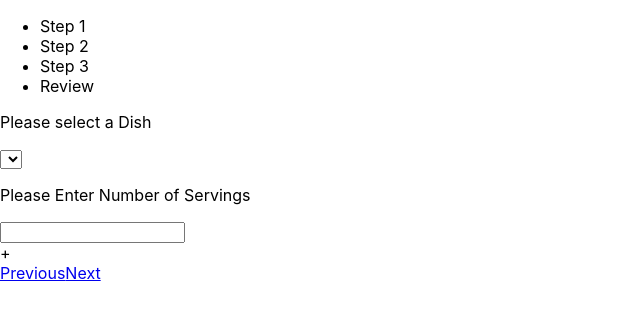
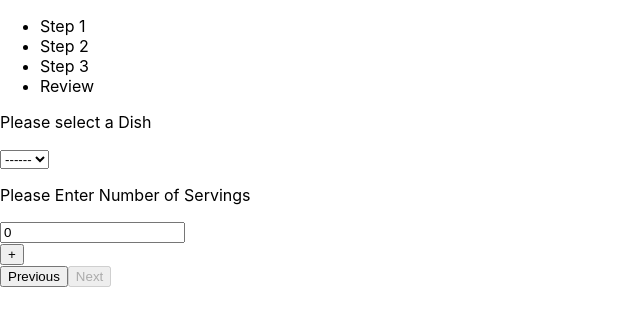
Before and after one commit to nyjacson/simpleForm, a React (Create React App) app: page /step3 in a window 1280 px wide. Shown: the top 326 px of the page, without its empty margins (0-640 px from the left). Built offline with nearby package versions, Linux system fonts and the light colour scheme.

Commit message:
update logic

```diff
--- a/src/actions/userInputAction.js
+++ b/src/actions/userInputAction.js
@@ -20,3 +20,16 @@ export function updateUserInput3(step3Input) {
     data: step3Input
   }
 }
+
+export const submitAction = () => {
+  return (dispatch, getState) => {
+    const state = getState();
+    const submitData = {
+      meal: state.userInput.selectedMeal,
+      numberOfPeople: state.userInput.numberOfPeople,
+      restaurant: state.userInput.restaurant,
+      dishes: state.userInput.order
+    }
+    console.log('submit Data:', JSON.stringify(submitData))
+  }
+}
--- a/src/components/Step1Page.js
+++ b/src/components/Step1Page.js
@@ -1,12 +1,13 @@
 import React, { Component } from 'react';
 import Stepper from './common/Stepper';
+import Button from './common/Button';
 import { Link } from 'react-router-dom'
 
 export default class Step1Page extends Component {
   constructor(props) {
     super(props);
     this.state = {
-      selectedMeal: props.userInput.selectedMeal || "breakfast",
+      selectedMeal: props.userInput.selectedMeal || "",
       numberOfPeople: props.userInput.numberOfPeople || 0
     };
   }
@@ -38,7 +39,8 @@ export default class Step1Page extends Component {
           <Stepper step={1} />
         </div>
         <p>Please select a meal</p>
-        <select name="meal" id="meal" onChange={this.onChangeSelect} defaultValue={this.state.selectedMeal}>
+        <select name="meal" id="meal" onChange={this.onChangeSelect} defaultValue={this.state.selectedMeal || "default"}>
+          <option value="default" disabled hidden>------</option>
           <option value="breakfast">Breakfast</option>
           <option value="lunch">Lunch</option>
           <option value="dinner">Dinner</option>
@@ -46,7 +48,7 @@ export default class Step1Page extends Component {
         <p>Please Enter Number of Table</p>
         <input type="number" onChange={this.onChangeInput} value={this.state.numberOfPeople} />
         <div>
-          <Link to='step2' onClick={this.onClickNext}>Next</Link>
+          <Link to='step2' onClick={this.onClickNext}><Button label="Next" isDisabled={!this.state.numberOfPeople || !this.state.selectedMeal}/></Link>
         </div>
       </div>
     );
--- a/src/components/Step2Page.js
+++ b/src/components/Step2Page.js
@@ -1,5 +1,6 @@
 import React, { Component } from 'react';
 import Stepper from './common/Stepper';
+import Button from './common/Button';
 import { Link } from 'react-router-dom'
 
 export default class Step2Page extends Component {
@@ -31,12 +32,12 @@ export default class Step2Page extends Component {
         </div>
         <p>Please select a Restaurant</p>
         <select name="restaurant" id="restaurant" onChange={this.onChangeSelect}>
-          <option selected disabled hidden>Choose here</option>
+          <option selected disabled hidden>------</option>
           {options}
         </select>
         <div>
-          <Link to='/'>Previous</Link>
-          <Link to='step3' onClick={this.onClickNext}>Next</Link>
+          <Link to='/'><Button label="Previous"/></Link>
+          <Link to='step3' onClick={this.onClickNext}><Button label="Next" isDisabled={!this.state.selectedRestaurant}/></Link>
         </div>
       </div>
     );
--- a/src/components/Step3Page.js
+++ b/src/components/Step3Page.js
@@ -1,54 +1,83 @@
 import React, { Component } from 'react';
 import Stepper from './common/Stepper';
+import Button from './common/Button';
 import { Link } from 'react-router-dom'
 
 export default class Step3Page extends Component {
   constructor(props) {
     super(props);
     this.state = {
-      // dishesList: props.dishesList || [],
-      order: [
+      order: props.order || [
         {
           numberOfServings: props.numberOfServings || 0,
           selectedDish: props.selectedDish || '',
         }
       ],
-      sectionCount: 1
+      sectionCount: props.sectionCount || 1,
+      isDisabled: true
     };
   }
 
-  onChangeInput = e => {
+  checkIsDisabled = () => {
+    if (this.state.order.length === this.state.sectionCount) {
+      const list = this.state.order.filter(o => {
+        return o.numberOfServings && o.selectedDish
+      })
+      if (list.length === this.state.sectionCount) {
+        this.setState({isDisabled: false})
+      } else {
+        this.setState({isDisabled: true})
+      }
+    } else {
+      this.setState({isDisabled: true})
+    }
+  }
+
+  onChangeHandle = (e, i) => {
+    const order = this.state.order;
+    switch (e.target.name) {
+      case 'select':
+        order[i] ? order[i].selectedDish = e.target.value : order[i] = {selectedDish: e.target.value}
+        break;
+      case 'input':
+        order[i] ? order[i].numberOfServings = e.target.value : order[i] = {numberOfServings: e.target.value}
+        break;
+      default: return null
+    }
+    this.checkIsDisabled();
     this.setState({
-      numberOfServings: e.target.value
+      order: order
     });
   };
 
-  onChangeSelect = e => {
+  onClickIncrease = () => {
+    let count = this.state.sectionCount + 1
     this.setState({
-      selectedDish: e.target.value
-    });
-  };
+      sectionCount: count
+    }, () => {
+      this.checkIsDisabled();
+    })
+  }
 
   onClickNext = () => {
-    this.props.updateUserInput3(this.state.selectedRestaurant)
+    this.props.updateUserInput3(this.state)
   }
 
   render() {
-    const options = this.props.dishesList.map((d, idx) => {
-      return <option key={idx} value={d.name}>{d.name}</option>
-    })
-
     const inputSection = [];
     for (let i=0; i < this.state.sectionCount; i++) {
+      const options = this.props.dishesList.map((d, idx) => {
+        return <option key={idx} value={d.name} name="select" selected={d.name === (this.state.order[i] && this.state.order[i].selectedDish)}>{d.name}</option>
+      })
       const contents = (
         <div>
           <p>Please select a Dish</p>
-          <select name="dish" id="dish" onChange={this.onChangeSelect}>
+          <select name="select" onChange={e => this.onChangeHandle(e, i)}>
+            <option selected disabled hidden>------</option>
             {options}
           </select>
           <p>Please Enter Number of Servings</p>
-          <input type="number" onChange={this.onChangeInput} value={this.state.numberOfServings} />
-          <div>+</div>
+          <input type="number" name="input" onChange={e => this.onChangeHandle(e, i)} value={this.state.order[i] && this.state.order[i].numberOfServings} />
         </div>
       )
       inputSection.push(contents)
@@ -60,18 +89,12 @@ export default class Step3Page extends Component {
           <Stepper step={3} />
         </div>
         <div>
-          {/* <p>Please select a Dish</p>
-          <select name="dish" id="dish" onChange={this.onChangeSelect}>
-            {options}
-          </select>
-          <p>Please Enter Number of Servings</p>
-          <input type="number" onChange={this.onChangeInput} value={this.state.numberOfServings} />
-          <div>+</div> */}
           {inputSection}
+          <div><button onClick={this.onClickIncrease}>+</button></div>
         </div>
         <div>
-          <Link to='step2'>Previous</Link>
-          <Link to='step4' onClick={this.onClickNext}>Next</Link>
+          <Link to='step2'><Button label="Previous"/></Link>
+          <Link to='step4' onClick={this.onClickNext}><Button label="Next" isDisabled={this.state.isDisabled}/></Link>
         </div>
       </div>
     );
--- a/src/components/Step4Page.js
+++ b/src/components/Step4Page.js
@@ -1,48 +1,25 @@
-import React, { Component } from 'react';
+import React from 'react';
 import Stepper from './common/Stepper';
 import { Link } from 'react-router-dom'
 
-export default class Step4Page extends Component {
-  constructor(props) {
-    super(props);
-    this.state = {};
+export default function Step4Page(props) {
+  const onSubmit = () => {
+    props.submit();
   }
 
-  onSubmit = () => {
-    this.props.initDishes();
-  }
-
-  render() {
-    return (
-      <div>
+  return(
     <div>
       <Stepper step={4} />
-        </div>
       <div>
-          <div>
-            <p>Meal</p>
-            <p>Lunch</p>
-          </div>
-          <div>
-            <p>No. of. People</p>
-            <p>Lunch</p>
-          </div>
-          <div>
-            <p>Restaurant</p>
-            <p>A</p>
-          </div>
-          <div>
-            <p>Dishes</p>
-            <p>
-              <span>A</span><span>-</span><span>2</span>
-            </p>
-          </div>
+        <div><p>Meal</p><p>{props.userInput.selectedMeal || ""}</p></div>
+        <div><p>No. of People</p><p>{props.userInput.numberOfPeople || ""}</p></div>
+        <div><p>Restaurant</p><p>{props.userInput.restaurant || ""}</p></div>
+        {/* <div><p>Dishes</p><div>{props.userInput.order || ""}</div></div> */}
       </div>
       <div>
         <Link to='step3'>Previous</Link>
-          <Link to="" onClick={this.onSubmit}>Submit</Link>
+        <Link to="step4" onClick={onSubmit}>Submit</Link>
       </div>
     </div>
-    );
+  )
 }
-}
--- /dev/null
+++ b/src/components/common/Button.js
@@ -0,0 +1,9 @@
+import React from 'react';
+
+function Button({ isDisabled, label }) {
+  return (
+      <button disabled={isDisabled}>{label}</button>
+  );
+}
+
+export default Button;
--- a/src/components/common/Stepper.js
+++ b/src/components/common/Stepper.js
@@ -13,8 +13,4 @@ function Stepper({ step }) {
   );
 }
 
-// Stepper.propTypes = {
-//   Step: PropTypes.number.isRequired
-// };
-
 export default Stepper;
--- a/src/container/Step3Container.js
+++ b/src/container/Step3Container.js
@@ -6,21 +6,23 @@ import { getDishList } from '../selector/userInputSelector';
 
 class Step3Container extends Component {
   render() {
-    const { dishesList, updateUserInput3 } = this.props;
+    const { dishesList, updateUserInput3, order, sectionCount } = this.props;
     return (
-      <Step3Page dishesList={dishesList} updateUserInput3={updateUserInput3} />
+      <Step3Page dishesList={dishesList} updateUserInput3={updateUserInput3} order={order} sectionCount={sectionCount} />
     );
   }
 }
 
 const mapStateToProps = state => {
   return {
-    dishesList: getDishList(state)
+    dishesList: getDishList(state),
+    order: state.userInput.order,
+    sectionCount: state.userInput.sectionCount
   };
 }
 
 const mapDispatchToProps = dispatch => ({
-  updateUserInput3: (selected) => dispatch(updateUserInput3(selected))
+  updateUserInput3: (order) => dispatch(updateUserInput3(order))
 })
 
 export default connect(
--- a/src/container/Step4Container.js
+++ b/src/container/Step4Container.js
@@ -1,25 +1,25 @@
 import React, { Component } from 'react'
 import { connect } from 'react-redux'
 import Step4Page from '../components/Step4Page'
-import { initDishesAction } from '../actions/dishesAction'
+import { submitAction } from '../actions/userInputAction'
 
 class Step4Container extends Component {
   render() {
-    const { dishesList, initDishes } = this.props;
+    const { userInput, submit } = this.props;
     return (
-      <Step4Page dishesList={dishesList} initDishes={initDishes} />
+      <Step4Page userInput={userInput} submit={submit} />
     );
   }
 }
 
 const mapStateToProps = state => {
   return {
-    dishesList: state.dishes
+    userInput: state.userInput
   };
 }
 
 const mapDispatchToProps = dispatch => ({
-  initDishes: () => dispatch(initDishesAction())
+  submit: () => dispatch(submitAction())
 })
 
 export default connect(
```
Lines whose indentation alone changed are shown as unchanged.
